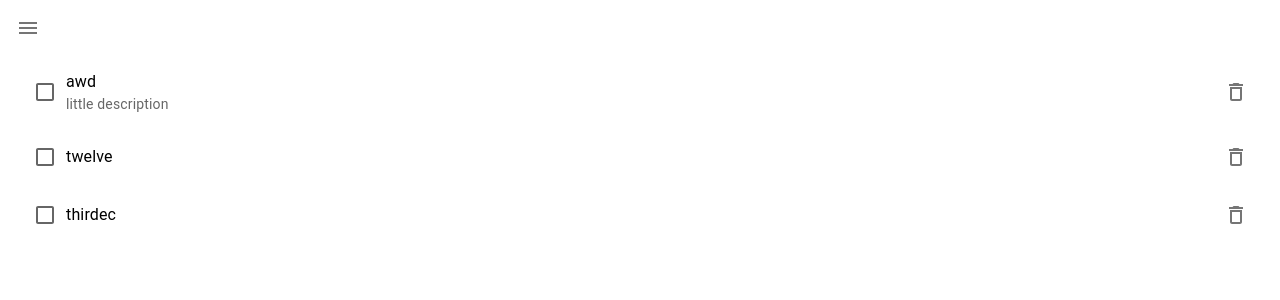
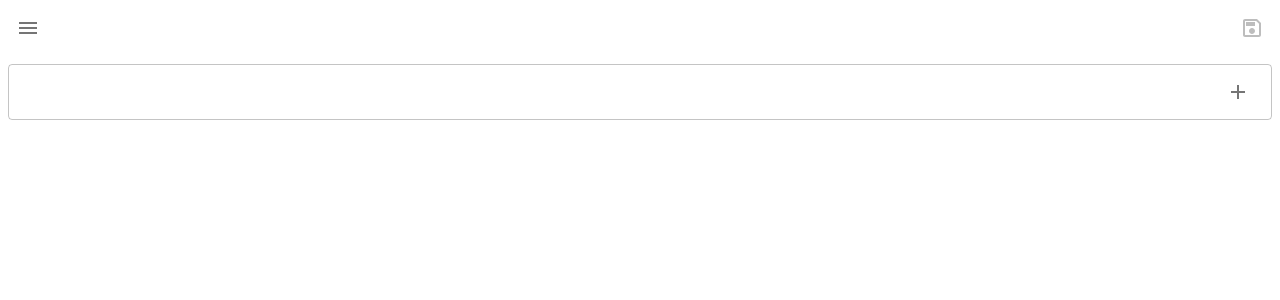
Before and after one commit to MikkyMeow/mikitask, a React (Create React App) app: page /todo in a window 1280 px wide. Shown: the top 300 px of the page. Built offline with nearby package versions, Linux system fonts and the light colour scheme.

Commit message:
todo list

```diff
--- a/src/App.tsx
+++ b/src/App.tsx
@@ -15,7 +15,7 @@ i18n.use(initReactI18next).init({
         todo: "Todo",
         projects: "Projects",
         habits: "Habits",
-        financialManager: "Financial Manager",
+        finance: "Finance",
       },
     },
     ru: {
@@ -25,7 +25,7 @@ i18n.use(initReactI18next).init({
         todo: "Список дел",
         projects: "Проекты",
         habits: "Привычки",
-        financialManager: "Финансовый менеджер",
+        finance: "Финансы",
       },
     },
   },
--- a/src/components/pages/Todo/store/todo.store.ts
+++ b/src/components/pages/Todo/store/todo.store.ts
@@ -12,36 +12,40 @@ interface ITodo {
 
 interface ITodoStore {
   todos: ITodo[];
+  isSaved: boolean;
   addTodo: (todo: ITodo) => void;
   removeTodo: (id: number) => void;
   toggleTodo: (id: number) => void;
   updateTodo: (id: number, updatedTodo: Partial<ITodo>) => void;
+  saveLocalStorage: (todos: ITodo[]) => void;
 }
 
 export const todoStore = create<ITodoStore>((set) => ({
-  todos: [
-    {
-      id: 0,
-      title: "awd",
-      completed: false,
-      description: "little description",
-    },
-    { id: 1, title: "twelve", completed: true },
-    { id: 2, title: "thirdec", completed: false },
-  ],
-  addTodo: (todo) => set((state) => ({ todos: [...state.todos, todo] })),
+  todos: JSON.parse(localStorage.getItem("todos")!) || [],
+  isSaved: true,
+  addTodo: (todo) =>
+    set((state) => ({ todos: [...state.todos, todo], isSaved: false })),
   removeTodo: (id) =>
-    set((state) => ({ todos: state.todos.filter((t) => t.id !== id) })),
+    set((state) => ({
+      todos: state.todos.filter((t) => t.id !== id),
+      isSaved: false,
+    })),
   toggleTodo: (id) =>
     set((state) => ({
       todos: state.todos.map((t) =>
         t.id === id ? { ...t, completed: !t.completed } : t
       ),
+      isSaved: false,
     })),
   updateTodo: (id, updatedTodo) =>
     set((state) => ({
       todos: state.todos.map((t) =>
         t.id === id ? { ...t, ...updatedTodo } : t
       ),
+      isSaved: false,
     })),
+  saveLocalStorage: (todos) => {
+    localStorage.setItem("todos", JSON.stringify(todos));
+    set((state) => ({ ...state, todos, isSaved: true }));
+  },
 }));
--- a/src/components/pages/Todo/ui/Todo.tsx
+++ b/src/components/pages/Todo/ui/Todo.tsx
@@ -1,5 +1,14 @@
+import { IconButton } from "@mui/material";
+import { AddTodo } from "./components/AddTodo";
 import { List } from "./components/List";
+import { SaveOutlined } from "@mui/icons-material";
+import { todoStore } from "../store/todo.store";
 
 export const Todo = () => {
-  return <List />;
+  return (
+    <div>
+      <List />
+      <AddTodo />
+    </div>
+  );
 };
--- /dev/null
+++ b/src/components/pages/Todo/ui/components/AddTodo/index.ts
@@ -0,0 +1 @@
+export { AddTodo } from "./ui/AddTodo";
--- /dev/null
+++ b/src/components/pages/Todo/ui/components/AddTodo/ui/AddTodo.tsx
@@ -0,0 +1,31 @@
+import { AddOutlined } from "@mui/icons-material";
+import { IconButton, OutlinedInput } from "@mui/material";
+import { todoStore } from "components/pages/Todo/store/todo.store";
+import { useState } from "react";
+
+export const AddTodo = () => {
+  const { addTodo } = todoStore();
+  const [value, setValue] = useState("");
+
+  return (
+    <OutlinedInput
+      fullWidth
+      value={value}
+      onChange={(e) => setValue(e.target.value)}
+      endAdornment={
+        <IconButton
+          onClick={(e) => {
+            addTodo({
+              id: Math.random(),
+              title: value,
+              completed: false,
+            });
+            setValue("");
+          }}
+        >
+          <AddOutlined />
+        </IconButton>
+      }
+    />
+  );
+};
--- a/src/components/pages/Todo/ui/components/List/ui/List.tsx
+++ b/src/components/pages/Todo/ui/components/List/ui/List.tsx
@@ -15,15 +15,16 @@ export const List = () => {
   return (
     <MuiList>
       {todos.map((todo) => (
-        <ListItemButton
-          key={todo.id}
-          onClick={() => navigate(`/todo/${todo.id}`)}
-        >
+        <ListItemButton disableGutters key={todo.id}>
           <Checkbox
             value={todo.completed}
             onChange={() => toggleTodo(todo.id)}
           />
-          <ListItemText primary={todo.title} secondary={todo.description} />
+          <ListItemText
+            onClick={() => navigate(`/todo/${todo.id}`)}
+            primary={todo.title}
+            secondary={todo.description}
+          />
           <IconButton onClick={() => removeTodo(todo.id)}>
             <DeleteOutlined />
           </IconButton>
--- a/src/components/widgets/Main/ui/Main.module.css
+++ b/src/components/widgets/Main/ui/Main.module.css
@@ -4,3 +4,9 @@
   height: 100vh;
   box-sizing: border-box;
 }
+
+.bar {
+  display: flex;
+  justify-content: space-between;
+  align-items: center;
+}
--- a/src/components/widgets/Main/ui/Main.tsx
+++ b/src/components/widgets/Main/ui/Main.tsx
@@ -1,18 +1,25 @@
-import { MenuOutlined } from "@mui/icons-material";
+import { MenuOutlined, SaveOutlined } from "@mui/icons-material";
 import { IconButton } from "@mui/material";
 import { Nav } from "components/widgets/Nav";
 import { Outlet } from "react-router-dom";
 import { appStore } from "store/app.store";
 import styles from "./Main.module.css";
+import { todoStore } from "components/pages/Todo/store/todo.store";
 
 export const Main = () => {
   const { setShowMenu } = appStore();
+  const { saveLocalStorage, todos, isSaved } = todoStore();
 
   return (
     <div className={styles.root}>
-      <IconButton onClick={() => setShowMenu(true)}>
-        <MenuOutlined />
-      </IconButton>
+      <div className={styles.bar}>
+        <IconButton onClick={() => setShowMenu(true)}>
+          <MenuOutlined />
+        </IconButton>
+        <IconButton disabled={isSaved} onClick={() => saveLocalStorage(todos)}>
+          <SaveOutlined />
+        </IconButton>
+      </div>
       <Nav />
       <Outlet />
     </div>
--- a/src/components/widgets/Nav/ui/Nav.tsx
+++ b/src/components/widgets/Nav/ui/Nav.tsx
@@ -1,4 +1,4 @@
-import { CloseOutlined } from "@mui/icons-material";
+import { CloseOutlined, SaveOutlined } from "@mui/icons-material";
 import {
   Drawer,
   IconButton,
@@ -69,7 +69,7 @@ export const Nav = () => {
           to="/finance"
           onClick={() => setShowMenu(false)}
         >
-          <ListItemText primary={t("financialManager")} />
+          <ListItemText primary={t("finance")} />
         </ListItemButton>
       </List>
     </Drawer>
--- a/src/router/index.tsx
+++ b/src/router/index.tsx
@@ -14,7 +14,7 @@ export const router = createBrowserRouter([
       { path: "/todo/:id", element: <TodoItem /> },
       { path: "/projects", element: <h1>Projects</h1> },
       { path: "/habits", element: <h1>Habits</h1> },
-      { path: "/finance", element: <h1>Financial manager</h1> },
+      { path: "/finance", element: <h1>Finance</h1> },
     ],
   },
 ]);
```
